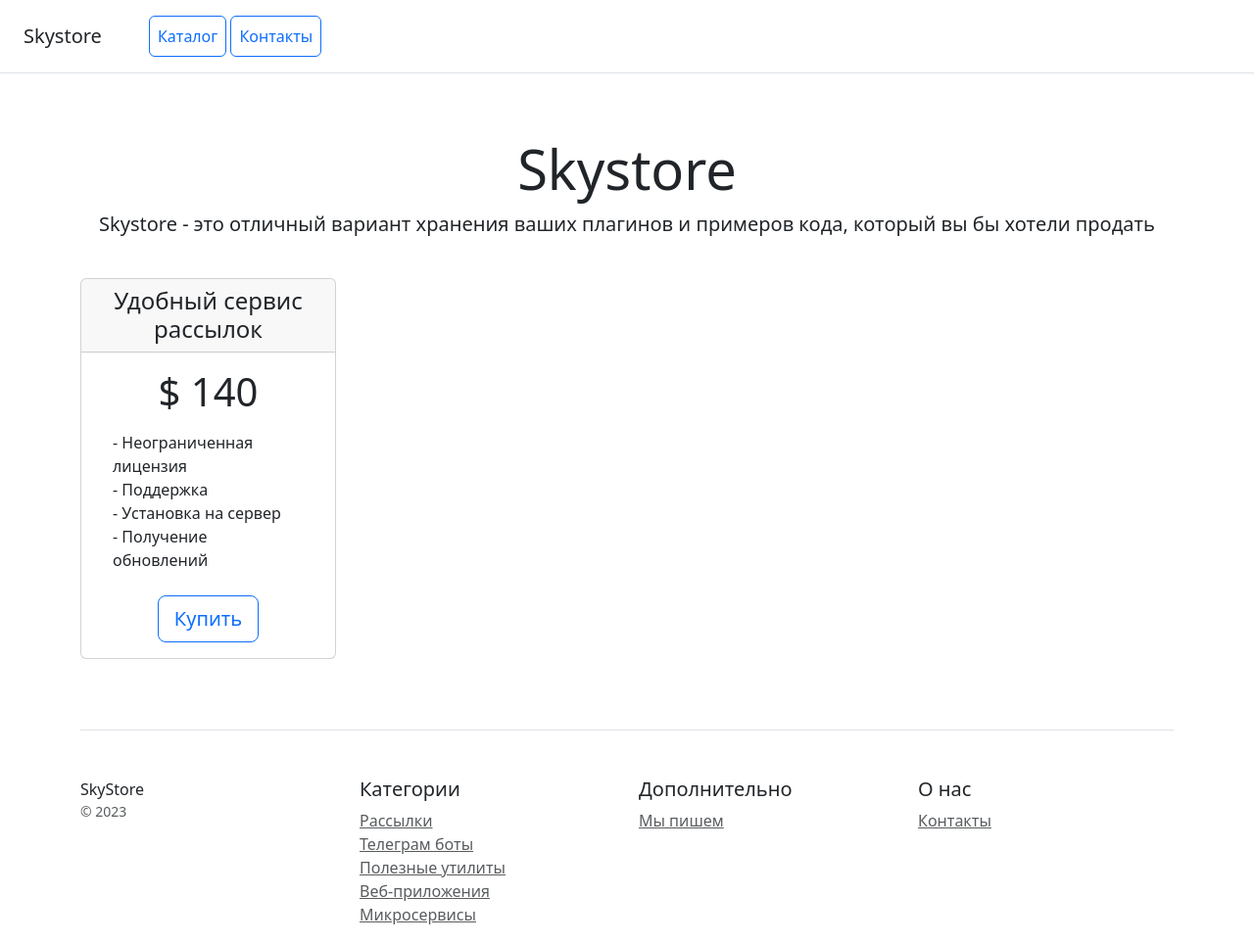
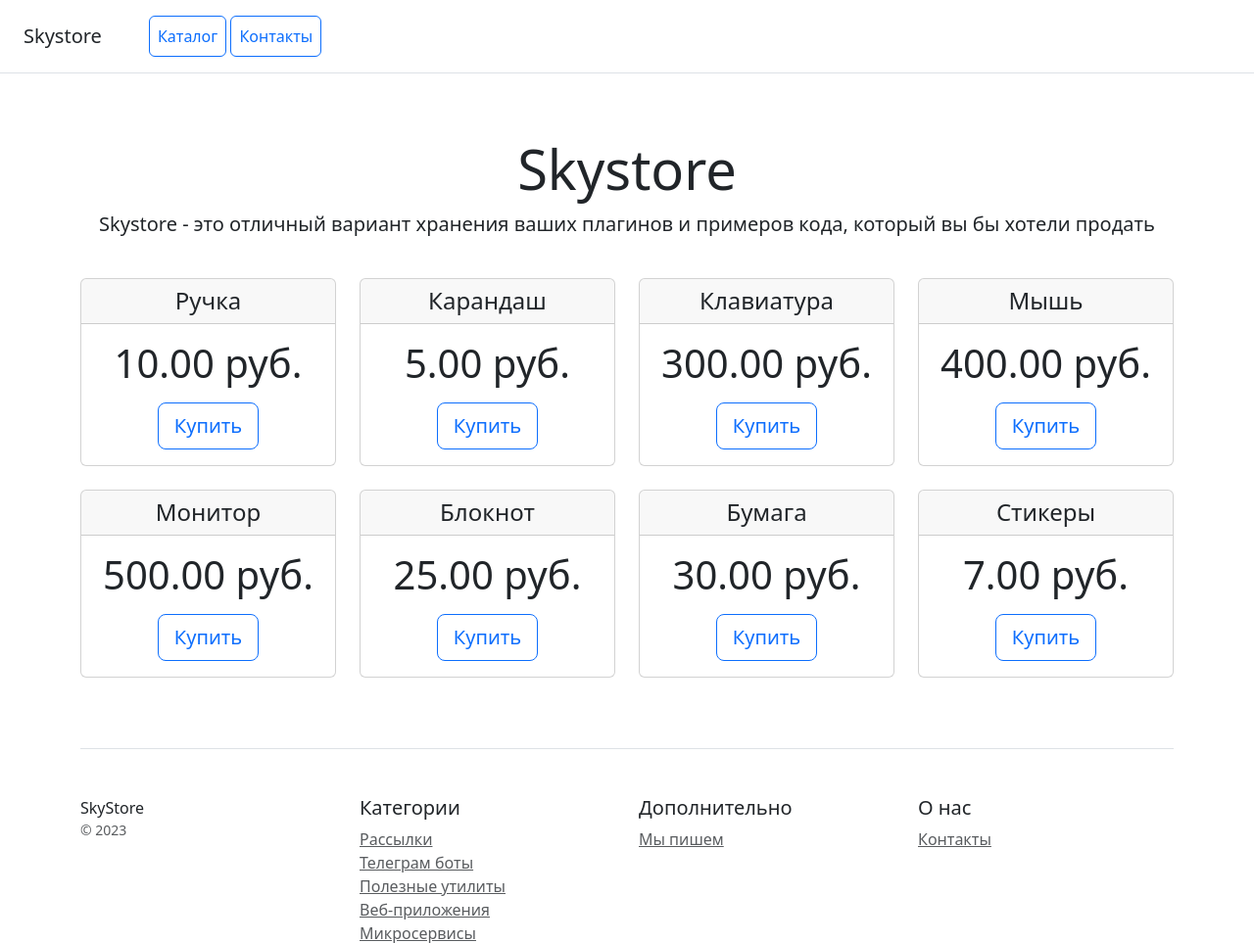
Before and after one commit to Sergius-hub/magazine, a Django app: page / in a window 1280 px wide. Shown: the top 963 px of the page at 98% size. Run offline with Django 5.2, Linux system fonts and the light colour scheme; data comes from the database, SQL or seed files in the repository; some libraries are stand-ins or nearby versions.

Commit message:
добавил отображение продуктов

```diff
--- a/catalog/admin.py
+++ b/catalog/admin.py
@@ -13,9 +13,13 @@ class CategoryAdmin(admin.ModelAdmin):
 
 @admin.register(Product)
 class ProductAdmin(admin.ModelAdmin):
-    list_display = ("created_at", "category", "name", "description", "price", "image")
+    list_display = ("name", "formatted_date", "category", "description", "price", "image")
     list_filter = ("category",)
     search_fields = (
         "name",
         "description",
     )
+
+    @admin.display( description='Дата создания', ordering='created_at' )
+    def formatted_date( self, obj ):
+        return obj.created_at.strftime( '%d.%m.%Y %H:%M' )
--- a/catalog/management/commands/add_products.py
+++ b/catalog/management/commands/add_products.py
@@ -15,9 +15,9 @@ class Command(BaseCommand):
         )
 
         products = [
-            {"name": "Ручка", "category": category, "price": 5.00},
-            {"name": "Карандаш", "category": category, "price": 7.00},
-            {"name": "Стёрка", "category": category, "price": 3.00},
+            {"name": "Ручка", "description": "Шариковая ручка", "category": category, "price": 5.00},
+            {"name": "Карандаш", "description": "Деревянный карандаш", "category": category, "price": 7.00},
+            {"name": "Стёрка", "description": "Резиновая стерка", "category": category, "price": 3.00},
         ]
 
         for product_data in products:
--- a/catalog/models.py
+++ b/catalog/models.py
@@ -18,7 +18,7 @@ class Category(models.Model):
 
 class Product(models.Model):
     category = models.ForeignKey(
-        Category, on_delete=models.CASCADE, related_name="products"
+        Category, on_delete=models.CASCADE, related_name="products", verbose_name="Категория"
     )
     name = models.CharField(max_length=150, verbose_name="Наименование")
     description = models.TextField(verbose_name="Описание", blank=True)
@@ -26,8 +26,8 @@ class Product(models.Model):
     price = models.DecimalField(
         max_digits=10, decimal_places=2, verbose_name="Цена", default=0.00
     )
-    created_at = models.DateTimeField(auto_now_add=True)
-    updated_at = models.DateTimeField(auto_now=True)
+    created_at = models.DateTimeField(auto_now_add=True, verbose_name="Дата")
+    updated_at = models.DateTimeField(auto_now=True, verbose_name="Изменение")
 
     def __str__(self):
         return f"{self.name}"
--- a/catalog/templates/catalog/home.html
+++ b/catalog/templates/catalog/home.html
@@ -25,23 +25,20 @@
 
 <div class="container">
     <div class="row text-center">
+        {% for product in products %}
         <div class="col-3">
             <div class="card mb-4 box-shadow">
                 <div class="card-header">
-                    <h4 class="my-0 font-weight-normal">Удобный сервис рассылок</h4>
+                    <h4 class="my-0 font-weight-normal">{{ product.name }}</h4>
                 </div>
                 <div class="card-body">
-                    <h1 class="card-title pricing-card-title">$ 140</h1>
-                    <ul class="list-unstyled mt-3 mb-4 text-start m-3">
-                        <li>- Неограниченная лицензия</li>
-                        <li>- Поддержка</li>
-                        <li>- Установка на сервер</li>
-                        <li>- Получение обновлений</li>
-                    </ul>
+                    <h1 class="card-title pricing-card-title">{{ product.price }} руб. </h1>
+                    <p class="card-text">{{ product.description }}</p>
                     <button type="button" class="btn btn-lg btn-block btn-outline-primary">Купить</button>
                 </div>
             </div>
         </div>
+        {% endfor %}
     </div>
 
     <footer class="pt-4 my-md-5 pt-md-5 border-top">
--- a/catalog/views.py
+++ b/catalog/views.py
@@ -1,10 +1,13 @@
 from django.shortcuts import render
+from .models import Product
 
 # Create your views here.
 
 
 def home(request):
-    return render(request, "catalog/home.html")
+    products = Product.objects.all()
+    context = {"products": products}
+    return render(request, "catalog/home.html", context)
 
 
 def contacts(request):
```
